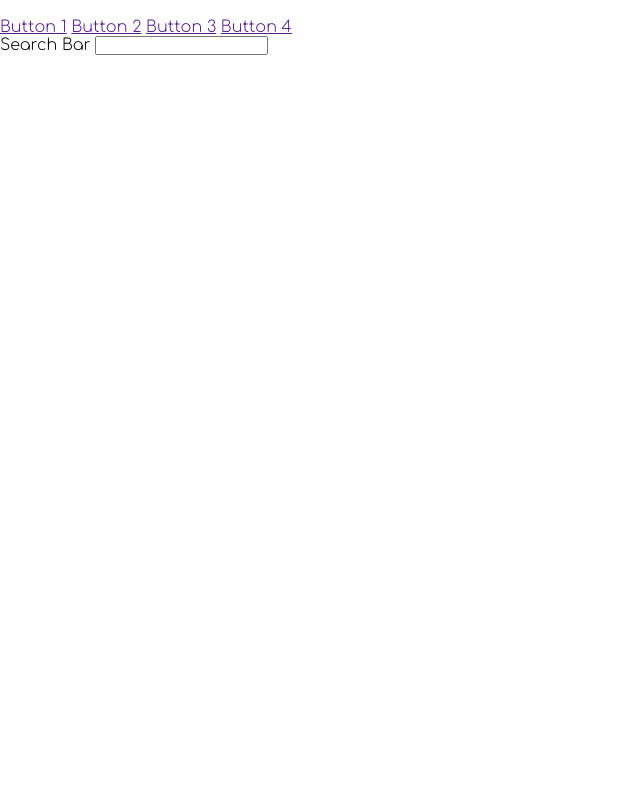
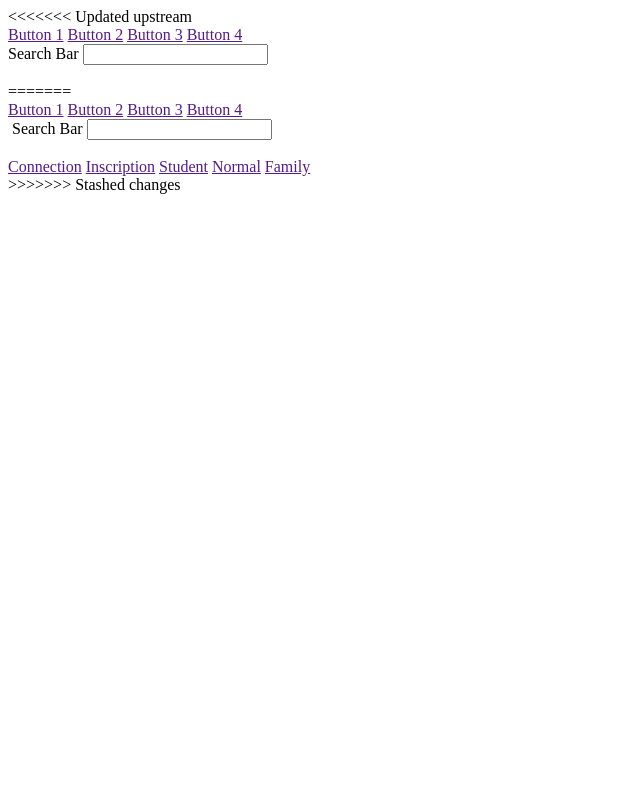
Before and after one commit to Max-Brsd/IUT-Hub, a PHP site: page / in a window 1280 px wide. Shown: the whole page, without its empty margins (0-640 px from the left). Run offline with PHP 8.4, Linux system fonts and the light colour scheme.

Commit message:
css start

```diff
--- a/index.php
+++ b/index.php
@@ -1,3 +1,4 @@
+<<<<<<< Updated upstream
 <!DOCTYPE html>
 <html lang="fr">
 <head>
@@ -40,3 +41,47 @@
     </div>
 </main>
 </body>
+=======
+<!DOCTYPE html>
+<html lang="fr">
+<head>
+    <link rel="preconnect" href="//fonts.googleapis.com">
+    <link rel="preconnect" href="//fonts.gstatic.com" crossorigin>
+    <link href="//fonts.googleapis.com/css2?family=Comfortaa:wght@300&display=swap" rel="stylesheet">
+    <meta charset="UTF-8">
+    <meta http-equiv="X-UA-Compatible" content="ie=edge">
+    <meta name="viewport" content="width=device-width, initial-scale=1.0">
+    <link rel="stylesheet" href="style/style.css">
+    <title>Main</title>
+</head>
+<body>
+<?php require "modules/header.php"; ?>
+<main>
+
+    <span class="logo"><img src="" alt=""></span>
+    <label for="search_bar">Search Bar</label>
+    <input type="text" id="search_bar" name="search_bar">
+
+
+    <div class="recommendation">
+        <img src="" alt=""> <!-- Film recommendation 1 -->
+        <a href="a"></a> <!-- Button visionage film-->
+        <img src="" alt=""> <!-- Film recommendation 2 -->
+        <a href=""></a> <!-- Button visionage film-->
+        <img src="" alt=""> <!-- Film recommendation 3 -->
+        <a href=""></a> <!-- Button visionage film-->
+        <img src="" alt=""> <!-- Film recommendation 4 -->
+        <a href=""></a> <!-- Button visionage film-->
+    </div>
+
+    <div class="account">
+        <a href="">Connection</a>
+        <a href="">Inscription</a>
+        <a href="">Student</a>
+        <a href="">Normal</a>
+        <a href="">Family</a>
+    </div>
+</main>
+</body>
+</html>
+>>>>>>> Stashed changes
--- a/modules/header.php
+++ b/modules/header.php
@@ -0,0 +1,9 @@
+<header>
+    <img src="" alt=""> <!-- Les 4 points -->
+    <nav>
+        <a href="">Button 1</a>
+        <a href="">Button 2</a>
+        <a href="">Button 3</a>
+        <a href="">Button 4</a>
+    </nav>
+</header>
--- a/style/style.css
+++ b/style/style.css
@@ -1,5 +1,24 @@
+<<<<<<< Updated upstream
+*{
+    padding: 0;
+    margin: 0;
+    font-family: 'Comfortaa', cursive;
+=======
 *{
     padding: 0;
     margin: 0;
     font-family: 'Comfortaa', cursive;
 }
+
+a{
+    color: inherit;
+    text-decoration: inherit;
+}
+
+@media (max-width: 480px) {
+
+
+
+
+>>>>>>> Stashed changes
+}
```
